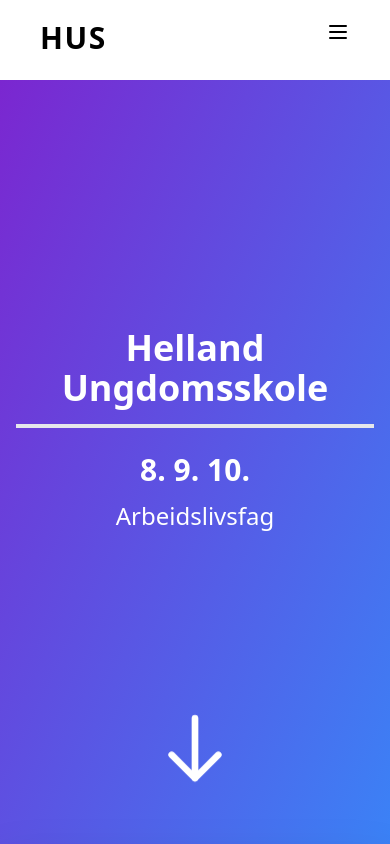
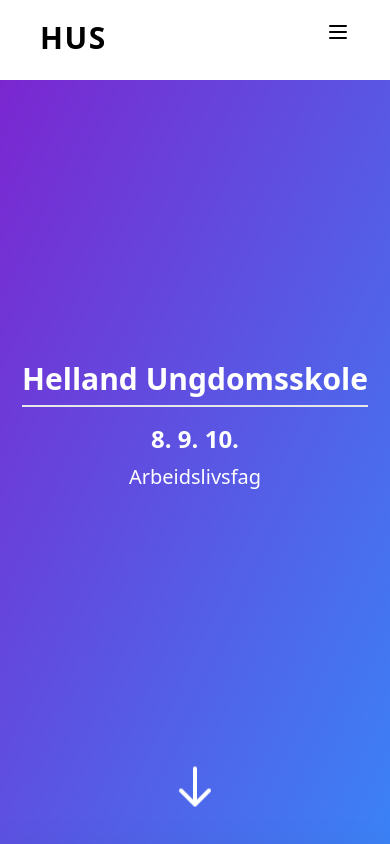
Before and after one commit to newbyte-solutions/ABF-Home, a Nuxt app in the folder client/: page / in a window 390 px wide. Shown: the top 844 px of the page. Built offline with nearby package versions, Linux system fonts and the light colour scheme; no server answers.

Commit message:
Fix: responsiveness

```diff
--- a/client/pages/index.vue
+++ b/client/pages/index.vue
@@ -4,20 +4,20 @@
   ></div>
   <div class="w-full min-h-screen text-white">
     <div
-      class="w-full min-h-screen flex flex-col justify-center items-center px-4 text-center relative"
+      class="w-full min-h-screen flex flex-col justify-center items-center px-4 sm:px-6 lg:px-8 text-center relative"
     >
       <h1
-        class="text-4xl md:text-6xl lg:text-8xl font-bold mb-6 md:mb-10 border-b-4 md:border-b-8 py-4 md:py-8"
+        class="text-3xl sm:text-4xl md:text-6xl lg:text-8xl font-bold mb-4 sm:mb-6 md:mb-10 border-b-2 sm:border-b-4 md:border-b-8 py-2 sm:py-4 md:py-8"
       >
         Helland Ungdomsskole
       </h1>
-      <p class="text-3xl md:text-4xl lg:text-5xl font-bold mb-3 md:mb-4">
+      <p class="text-2xl sm:text-3xl md:text-4xl lg:text-5xl font-bold mb-2 sm:mb-3 md:mb-4">
         8. 9. 10.
       </p>
-      <p class="text-2xl md:text-3xl lg:text-4xl font-light">Arbeidslivsfag</p>
-      <div class="absolute bottom-10 animate-bounce">
+      <p class="text-xl sm:text-2xl md:text-3xl lg:text-4xl font-light">Arbeidslivsfag</p>
+      <div class="absolute bottom-6 sm:bottom-8 md:bottom-10 animate-bounce">
         <svg
-          class="w-20 h-20"
+          class="w-12 h-12 sm:w-16 sm:h-16 md:w-20 md:h-20"
           fill="none"
           stroke="currentColor"
           viewBox="0 0 24 24"
@@ -34,9 +34,9 @@
     </div>
   </div>
   <div
-    class="w-full min-h-screen bg-white drop-shadow-2xl relative flex flex-col justify-center items-center p-4"
+    class="w-full min-h-screen bg-white drop-shadow-2xl relative flex flex-col justify-center items-center p-4 sm:p-6 lg:p-8"
   >
-    <div class="w-full flex flex-col justify-center items-center">
+    <div class="w-full max-w-7xl flex flex-col justify-center items-center">
       <NewsSection />
     </div>
   </div>
```
